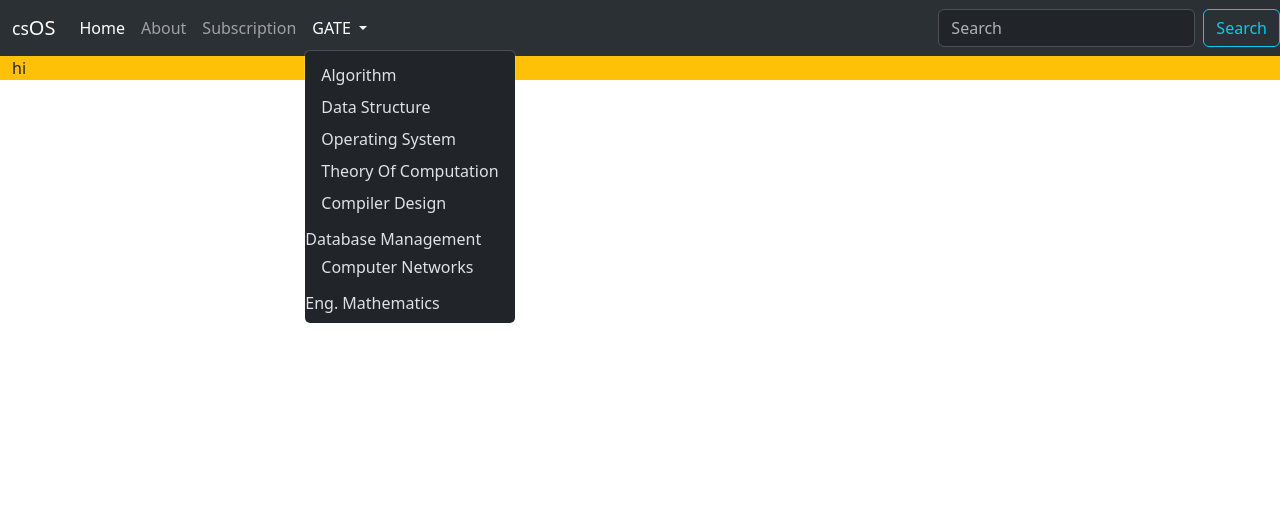
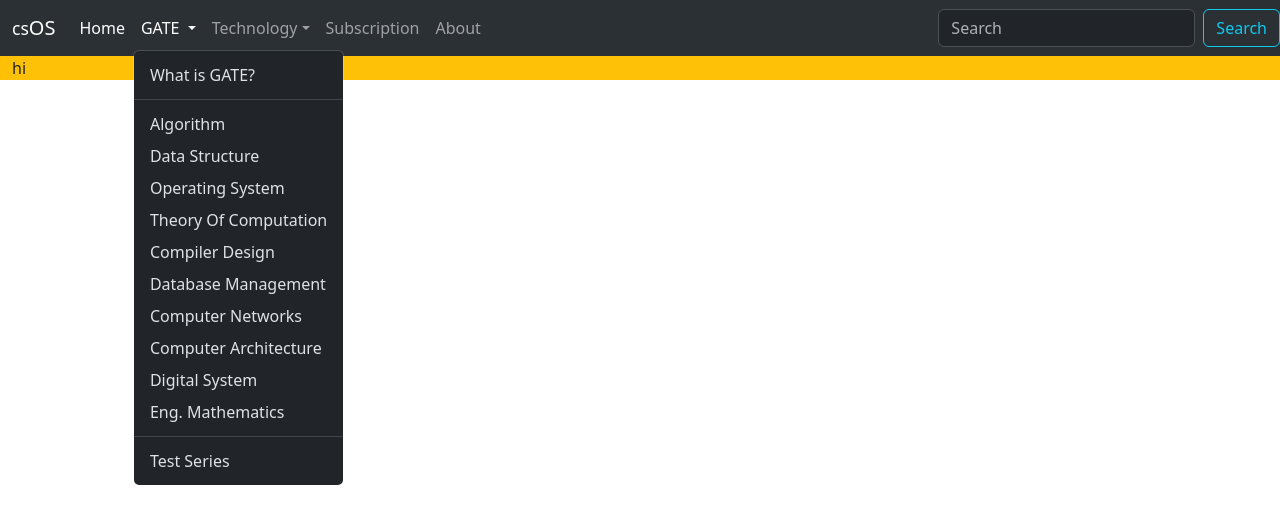
Before and after one commit to Akashkroy69/codingmasterclasses, a plain HTML site: page index.html in a window 1280 px wide. Both pictures are taken after a click on the button "GATE". Drawn offline with nearby package versions, Linux system fonts and the light colour scheme.

Commit message:
c4, a good looking nav bar created

```diff
--- a/index.html
+++ b/index.html
@@ -25,29 +25,52 @@
                     <li class="nav-item">
                         <a class="nav-link active" aria-current="page" href="#">Home</a>
                     </li>
-                    <li class="nav-item">
-                        <a class="nav-link" href="#">About</a>
-                    </li>
-                    <li class="nav-item">
-                        <a class="nav-link" href="#">Subscription</a>
-                    </li>
                     <li class="nav-item dropdown">
                         <a class="nav-link dropdown-toggle" href="#" role="button" data-bs-toggle="dropdown"
                             aria-expanded="false">
                             GATE
                         </a>
                         <ul class="dropdown-menu">
-                            <li><a class="dropdown-item" href="#">Algorithm</a></li>
-                            <li><a class="dropdown-item" href="#">Data Structure</a></li>
-                            <li><a class="dropdown-item" href="#">Operating System</a></li>
-                            <li><a class="dropdown-item" href="#">Theory Of Computation</a></li>
-                            <li><a class="dropdown-item" href="#">Compiler Design</a></li>
-                            <li><a class="dropdown-item" href="#"></a>Database Management</li>
-                            <li><a class="dropdown-item" href="#">Computer Networks</a></li>
-                            <li><a class="dropdown-item" href="#"></a>Eng. Mathematics</li>
+                            <li class="nav-item"><a class="dropdown-item" href="#">What is GATE?</a></li>
+                            <li class="nav-item"><hr class="dropdown-divider"></li>
+                            <li class="nav-item"><a class="dropdown-item" href="#">Algorithm</a></li>
+                            <li class="nav-item"><a class="dropdown-item" href="#">Data Structure</a></li>
+                            <li class="nav-item"><a class="dropdown-item" href="#">Operating System</a></li>
+                            <li class="nav-item"><a class="dropdown-item" href="#">Theory Of Computation</a></li>
+                            <li class="nav-item"><a class="dropdown-item" href="#">Compiler Design</a></li>
+                            <li class="nav-item"><a class="dropdown-item" href="#">Database Management</a></li>
+                            <li class="nav-item"><a class="dropdown-item" href="#">Computer Networks</a></li>
+                            <li class="nav-item"><a class="dropdown-item" href="#">Computer Architecture</a></li>
+                            <li class="nav-item"><a class="dropdown-item" href="#">Digital System</a></li>
+                            <li class="nav-item"><a class="dropdown-item" href="#">Eng. Mathematics</a>
+
+                            </li>
+                            <li class="nav-item"><hr class="dropdown-divider"></li>
+                            <li class="nav-item"><a class="dropdown-item" href="#">Test Series</a>
+
                         </ul>
                     </li>
+                    <li class="nav-item dropdown">
+                        <a class="nav-link dropdown-toggle" href="#" role="button" data-bs-toggle="dropdown"
+                            aria-expanded="false">Technology</a>
+                        <ul class="dropdown-menu">
+                            <li><a href="#" class="dropdown-item">Android Development</a></li>
+                            <li><a href="#" class="dropdown-item">Python</a></li>
+                            <li><a href="#" class="dropdown-item">Web Development</a></li>
+                            <li><a href="#" class="dropdown-item">Machine Learning</a></li>
+
+                        </ul>
+                    </li>
+                    <li class="nav-item">
+                        <a class="nav-link" href="#">Subscription</a>
+                    </li>
+                    <li class="nav-item">
+                        <a class="nav-link" href="#">About</a>
+                    </li>
+
                 </ul>
+
+
                 <form class="d-flex position-absolute end-0" role="search">
                     <input class="form-control me-2" type="search" placeholder="Search" aria-label="Search">
                     <button class="btn btn-outline-info" type="submit">Search</button>
```
